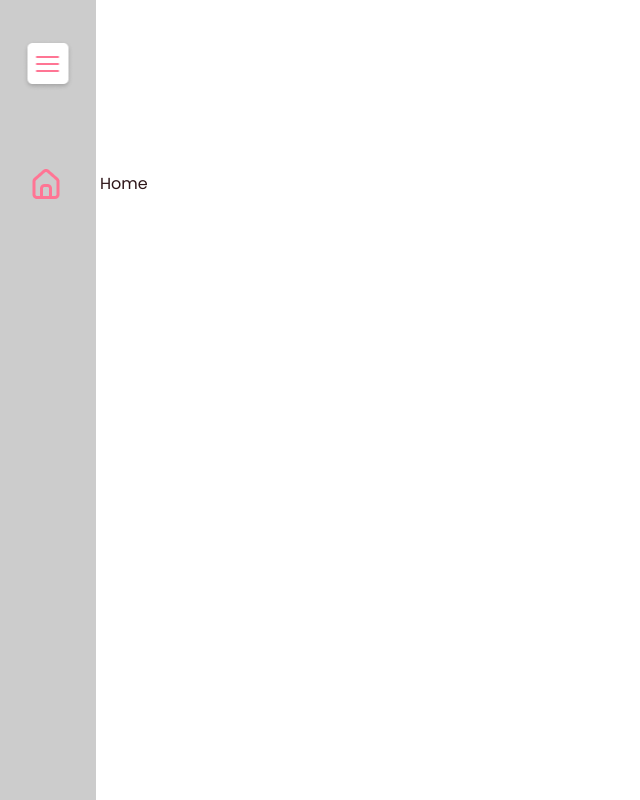
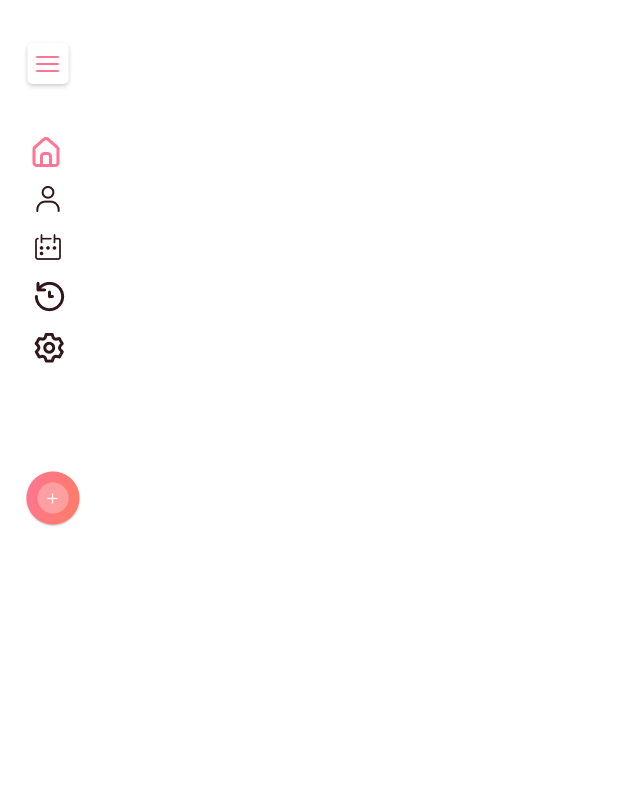
Before and after one commit to mallick-portfolio/corona-appoinment, a React (Create React App) app: page / in a window 1280 px wide. Shown: the whole page, without its empty margins (0-640 px from the left). Built offline with nearby package versions, Linux system fonts and the light colour scheme.

Commit message:
added MediDoc Sidenavbar

```diff
--- a/src/Components/SideNavbar/SideNavbar.jsx
+++ b/src/Components/SideNavbar/SideNavbar.jsx
@@ -4,15 +4,20 @@ import logo from "../../assets/images/Vector.png";
 import brand from "../../assets/images/MediDoc.png";
 import home from "../../assets/images/home.png";
 import sideArrow from "../../assets/images/sideArrow.png";
+import profile from "../../assets/images/profile.png";
+import appoinments from "../../assets/images/appointment.png";
+import history from "../../assets/images/history.png";
+import setting from "../../assets/images/setting.png";
+import defaultbtn from "../../assets/images/Default.png";
 
 const SideNavbar = ({ show, setShow }) => {
   return (
     <section
       className={`${
         show ? "w-[264px]" : "w-[96px]"
-      } z-10 items-start fixed text-secondary h-screen bg-[#ccc]  transition-all duration-300 ease-in-out`}
+      } z-10 items-start fixed text-secondary h-screen bg-[#FFFFFF]  smooth-transition`}
     >
-      <div className="h-32 mt-10">
+      <div className="h-32 pt-10">
         {!show && (
           <img
             onClick={() => setShow(!show)}
@@ -22,8 +27,7 @@ const SideNavbar = ({ show, setShow }) => {
           />
         )}
         {show && (
-
-            <div className="flex">
+          <div className="flex mt-2">
             <img className="mr-8 ml-10" src={logo} alt="logo" />
             <img className="w-[106px] h-[34px]" src={brand} alt="brand" />
             <img
@@ -33,20 +37,48 @@ const SideNavbar = ({ show, setShow }) => {
               alt="sideArrow"
             />
           </div>
-
         )}
       </div>
 
-      <ul className={``}>
-        <li
-          // style={({ isActive }) => (isActive ? activeStyle : undefined)}
-
-          className="flex items-center"
-        >
+      <nav className={`text-[16px] font-[500] overflow-hidden`}>
+        <ul>
+          <li className="flex items-center py-2">
             <img className="mr-10 ml-8" src={home} alt="home" />
-          <span className="">Home</span>
+            <span className="text-[#FF7594] whitespace-nowrap">Home</span>
+          </li>
+          <li className="flex items-center py-2">
+            <img className="mr-10 ml-8" src={profile} alt="Patient Profile" />
+            <span className="text-[#FF7594] whitespace-nowrap">
+              Patient Profile
+            </span>
+          </li>
+          <li className="flex items-center py-2">
+            <img className="mr-10 ml-8" src={appoinments} alt="Appointments" />
+            <span className="text-[#FF7594] whitespace-nowrap">
+              Appointments
+            </span>
+          </li>
+          <li className="flex items-center py-2">
+            <img className="mr-10 ml-8" src={history} alt="Medical History" />
+            <span className="text-[#FF7594] whitespace-nowrap">
+              Medical History
+            </span>
+          </li>
+          <li className="flex items-center py-2">
+            <img className="mr-10 ml-8" src={setting} alt="Settings" />
+            <span className="text-[#FF7594] whitespace-nowrap">Settings</span>
           </li>
         </ul>
+      </nav>
+      <div className="flex items-center mt-24 ">
+        {!show ? (
+          <img className="ml-6" src={defaultbtn} alt="add appoinment" />
+        ) : (
+          <button className="px-4 py-4 text-white text-[14px] rounded-md ml-8 whitespace-nowrap bg-gradient-to-r from-hotPink to-orangePeach">
+            New appointment
+          </button>
+        )}
+      </div>
     </section>
   );
 };
--- a/src/index.css
+++ b/src/index.css
@@ -13,3 +13,9 @@ code {
   font-family: source-code-pro, Menlo, Monaco, Consolas, "Courier New",
     monospace;
 }
+
+@layer utilities{
+  .smooth-transition {
+    @apply transition-all duration-300 ease-in-out
+  }
+}
--- a/tailwind.config.js
+++ b/tailwind.config.js
@@ -1,7 +1,13 @@
 module.exports = {
   content: ["./src/**/*.{js,jsx,ts,tsx}"],
   theme: {
-    extend: {},
+    extend: {
+      colors: {
+        mygreen: "#03922B",
+        hotPink: "#FF7594",
+        orangePeach: "#FF7C65",
+      },
+    },
   },
   plugins: [require("daisyui")],
   daisyui: {
@@ -12,7 +18,6 @@ module.exports = {
           secondary: "#2E1619",
           accent: "#8A8686",
           neutral: "#E0E0E0",
-          mygreen: "#03922B",
           "base-100": "#ffffff",
         },
       },
```
Also changed, not shown: plan.txt, src/assets/images/Default.png (added). Lines whose indentation alone changed are shown as unchanged.
